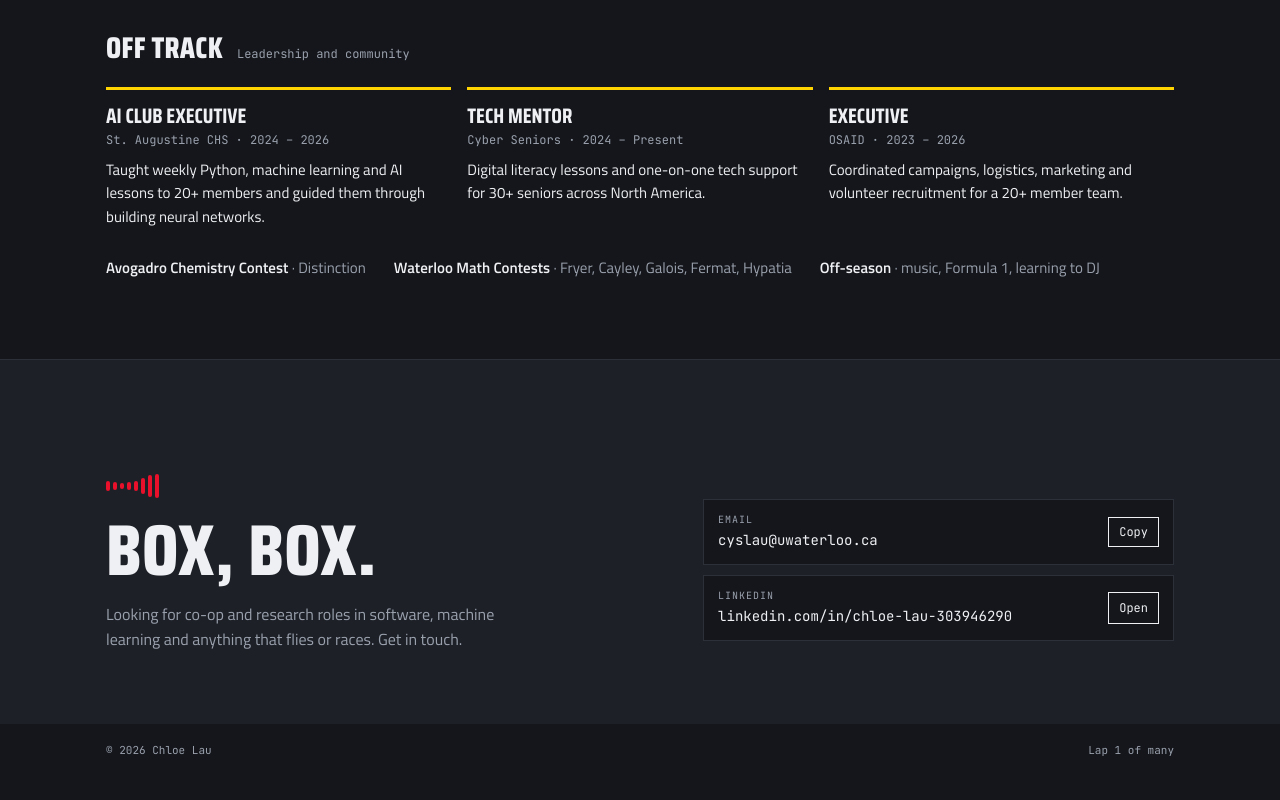
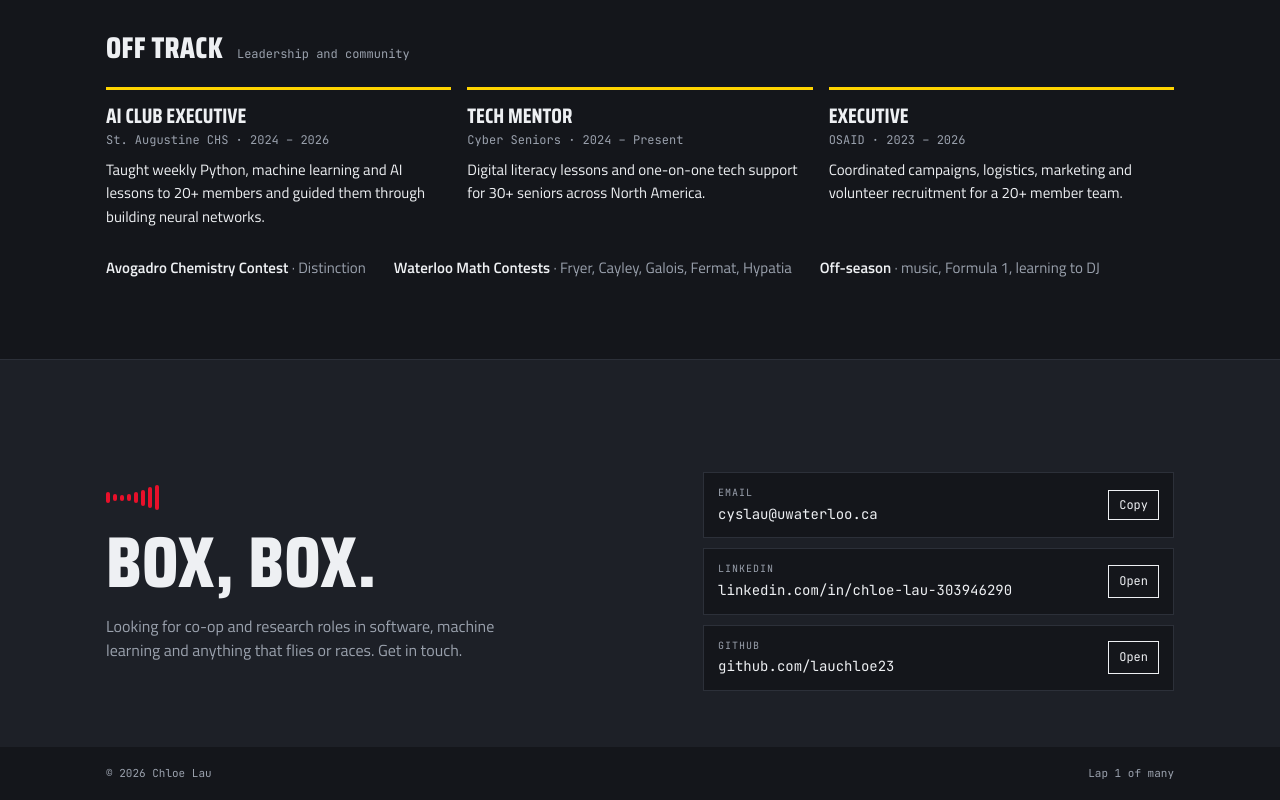
Before and after one commit to lauchloe23/lauchloe23.github.io, a plain HTML site: page index.html in a window 1280 px wide. Shown: the part 2076-2876 px from the top of the page. Before the commit the page ends 2853 px from the top, so only its background shows below. Drawn offline with Linux system fonts and the light colour scheme.

Commit message:
Add GitHub contact link

```diff
--- a/index.html
+++ b/index.html
@@ -358,6 +358,10 @@ footer .wrap{display:flex;justify-content:space-between;gap:10px;flex-wrap:wrap}
         <div><small>LinkedIn</small><span class="v">linkedin.com/in/chloe-lau-303946290</span></div>
         <a class="go" href="https://www.linkedin.com/in/chloe-lau-303946290" target="_blank" rel="noopener">Open</a>
       </div>
+      <div class="row">
+        <div><small>GitHub</small><span class="v">github.com/lauchloe23</span></div>
+        <a class="go" href="https://github.com/lauchloe23" target="_blank" rel="noopener">Open</a>
+      </div>
     </div>
   </div>
 </section>
```
